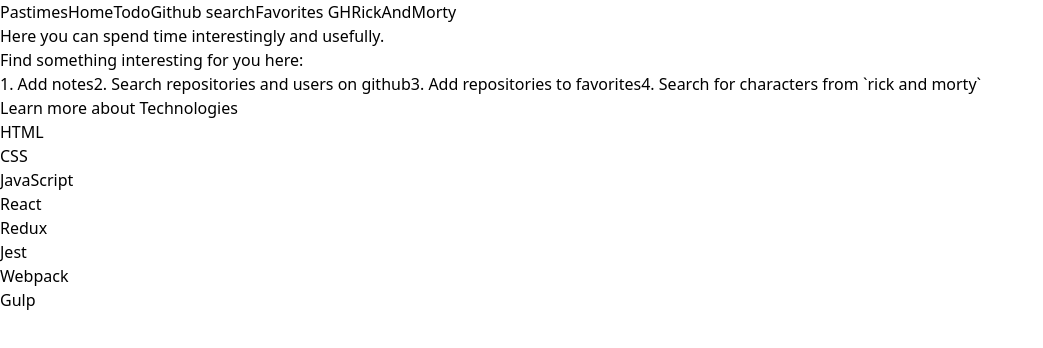
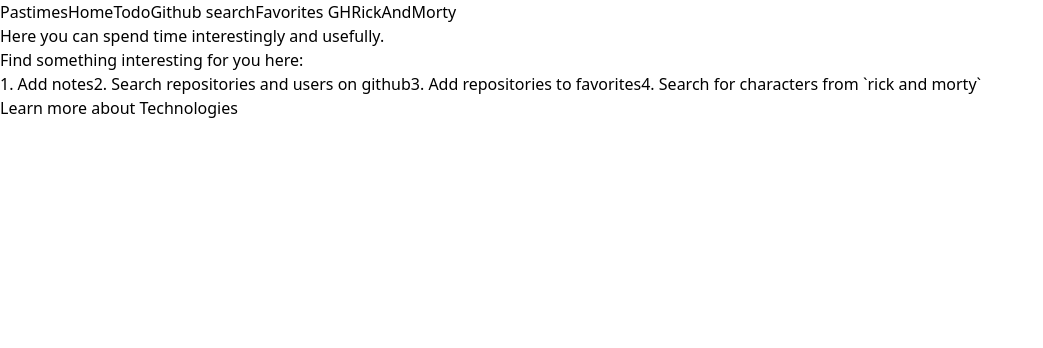
Before and after one commit to DaaNMSR/Postimes, a React (Create React App) app: page / in a window 1280 px wide. Shown: the top 348 px of the page, without its empty margins (0-1043 px from the left). Built offline with nearby package versions, Linux system fonts and the light colour scheme.

Commit message:
update HomePage - navigation

```diff
--- a/src/App.tsx
+++ b/src/App.tsx
@@ -12,7 +12,6 @@ import { RickAndMortyPage } from './pages/RickAndMortyPage/RickAndMortyPage';
 export const App = () => {
   return (
     <Provider store={store}>
-      <>
       <Navigation />
       <Routes>
         <Route path="/" element={<HomePage />} />
@@ -21,7 +20,6 @@ export const App = () => {
         <Route path="/favorites" element={<FavoritesPage />} />
         <Route path="/rickandmorty" element={<RickAndMortyPage />} />
       </Routes>
-      </>
     </Provider>
   );
 };
--- a/src/pages/HomePage/HomePage.tsx
+++ b/src/pages/HomePage/HomePage.tsx
@@ -1,4 +1,4 @@
-import React from 'react';
+import React, { useState } from 'react';
 import { Technology } from '../../models/models';
 import { RootState, useAppSelector } from '../../store/store';
 import { useActions } from '../../store/actions';
@@ -8,6 +8,7 @@ import { TechnologyItems } from './components/TechnologyItems/TechnologyItems';
 import { HomePageNavigation } from './components/HomePageNavigation/HomePageNavigation';
 
 export const HomePage: React.FC = () => {
+  const [isActive, setIsActive] = useState(false);
   const { selectTechnology } = useActions();
   const selectedTechnology = useAppSelector((state: RootState) => state.technologies.selectedTechnology);
   const handleSelectTechnology = (technology: Technology) => {
@@ -18,12 +19,9 @@ export const HomePage: React.FC = () => {
       <h1 className="text-center font-medium text-2xl mt-8">
         Here you can spend time interestingly and usefully.
       </h1>
-      <HomePageNavigation />
+      <HomePageNavigation fn={() => setIsActive(!isActive)} />
+      {isActive && (
         <div className="text-center font-medium mt-6">
-        <h2 className="text-[20px] mb-4">
-          <span className="text-gray-500">Learn more about </span>
-          Technologies
-        </h2>
           {
             <TechnologyItems
               technologies={technologies}
@@ -33,6 +31,7 @@ export const HomePage: React.FC = () => {
           }
           {selectedTechnology && <TechnologyDescription selectedTechnology={selectedTechnology} />}
         </div>
+      )}
     </>
   );
 };
--- a/src/pages/HomePage/components/HomePageNavigation/HomePageNavigation.tsx
+++ b/src/pages/HomePage/components/HomePageNavigation/HomePageNavigation.tsx
@@ -1,7 +1,11 @@
 import React from 'react';
 import { Link } from 'react-router-dom';
 
-export const HomePageNavigation = () => {
+interface HomePageNavigationProps {
+  fn: () => void;
+}
+
+export const HomePageNavigation: React.FC<HomePageNavigationProps> = ({ fn }) => {
   return (
     <>
       <p className="text-center font-bold text-xl mt-8 text-blue-400 mb-2">
@@ -21,6 +25,15 @@ export const HomePageNavigation = () => {
           <span className="font-bold">4.</span> Search for characters from `rick and morty`
         </Link>
       </div>
+      <div className="flex justify-center mt-8">
+        <button
+          onClick={fn}
+          className="text-[16px] text-center font-medium mt-6 rounded-xl bg-slate-100 hover:bg-slate-200 p-1 transition-all"
+        >
+          <span className="text-gray-500">Learn more about </span>
+          Technologies
+        </button>
+      </div>
     </>
   );
 };
--- a/src/pages/HomePage/components/TechnologyItems/TechnologyItems.tsx
+++ b/src/pages/HomePage/components/TechnologyItems/TechnologyItems.tsx
@@ -14,8 +14,8 @@ export const TechnologyItems: React.FC<TechnologyItemsProps> = ({
   handleSelectTechnology,
 }) => {
   return (
-    <div className="flex justify-center">
-      <ul className="grid grid-cols-2 justify-items-center w-[50%]">
+    <div className="flex justify-center mb-2">
+      <ul className="grid grid-cols-1 justify-items-center w-[50%]">
         {technologies.map(technology => (
           <TechnologyItem
             key={technology.title}
--- a/src/pages/HomePage/components/TechnologyItems/components/TechnologyItem/TechnologyItem.tsx
+++ b/src/pages/HomePage/components/TechnologyItems/components/TechnologyItem/TechnologyItem.tsx
@@ -15,7 +15,7 @@ export const TechnologyItem: React.FC<TechnologyItemProps> = ({
   const isSelected = selectedTechnology?.title === technology.title;
   return (
     <li
-      className={`p-5 mt-3 mb-1 border w-[50%] rounded text-[15px] transition-all
+      className={`p-1 mt-2 mb-1 border w-[50%] rounded text-[15px] transition-all
                   ${
                     isSelected
                       ? 'text-white cursor-default bg-gray-400'
--- a/src/pages/HomePage/const.ts
+++ b/src/pages/HomePage/const.ts
@@ -37,7 +37,7 @@ export const technologies: Technology[] = [
   {
     title: 'Webpack',
     description:
-      'Webpack is a module bundler. Its main purpose is to bundle JavaScript files for usage in a browser, yet it is also capable of transforming, bundling, or packaging just about any resource or asset.',
+      'Webpack is a module bundler. Its main purpose is to bundle JavaScript files for usage in a browser, yet it is also capable of transforming.',
     link: 'https://webpack.js.org/',
   },
   {
```
Also changed, not shown: 1 other file (tests, documents, lock files or other folders). Lines whose indentation alone changed are shown as unchanged.
